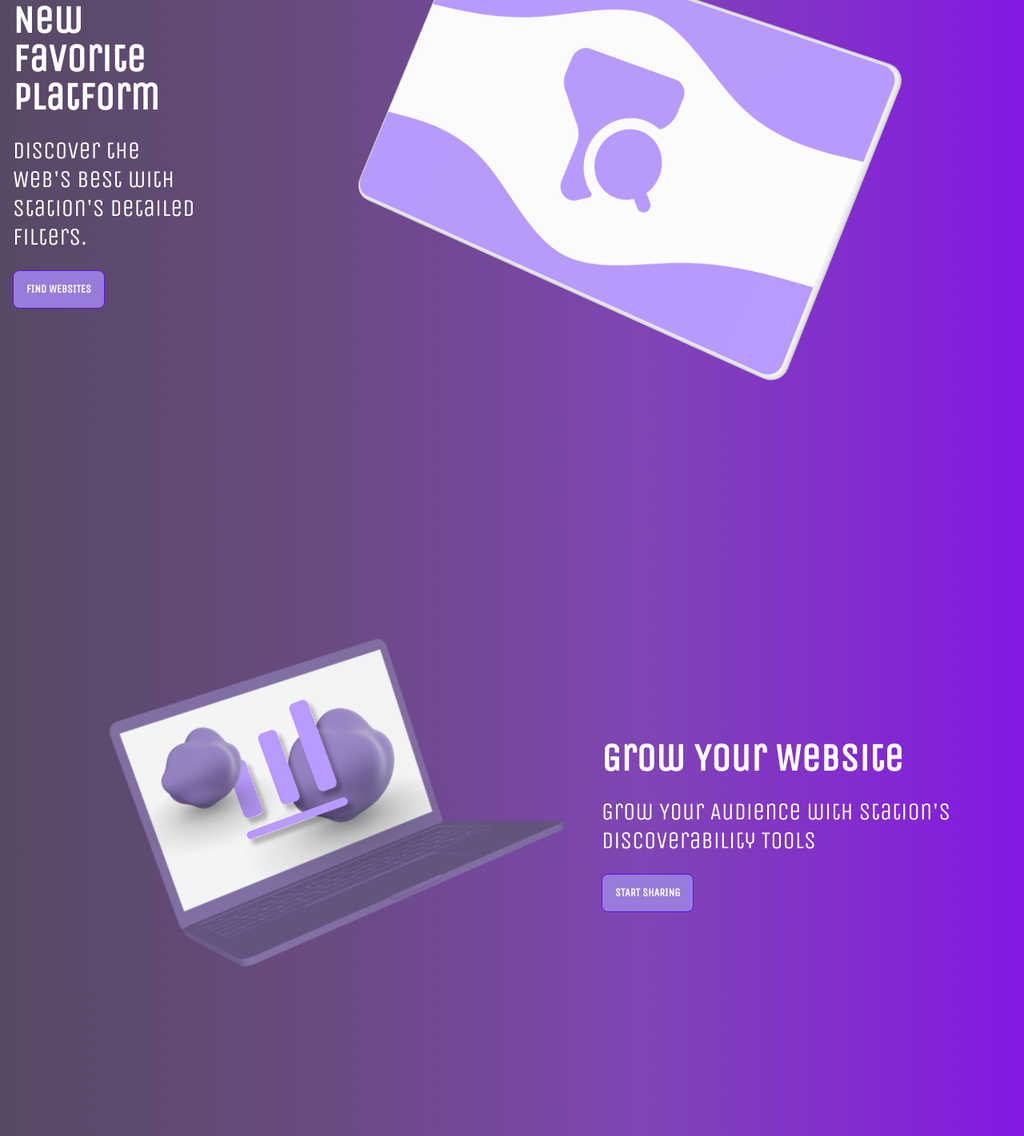
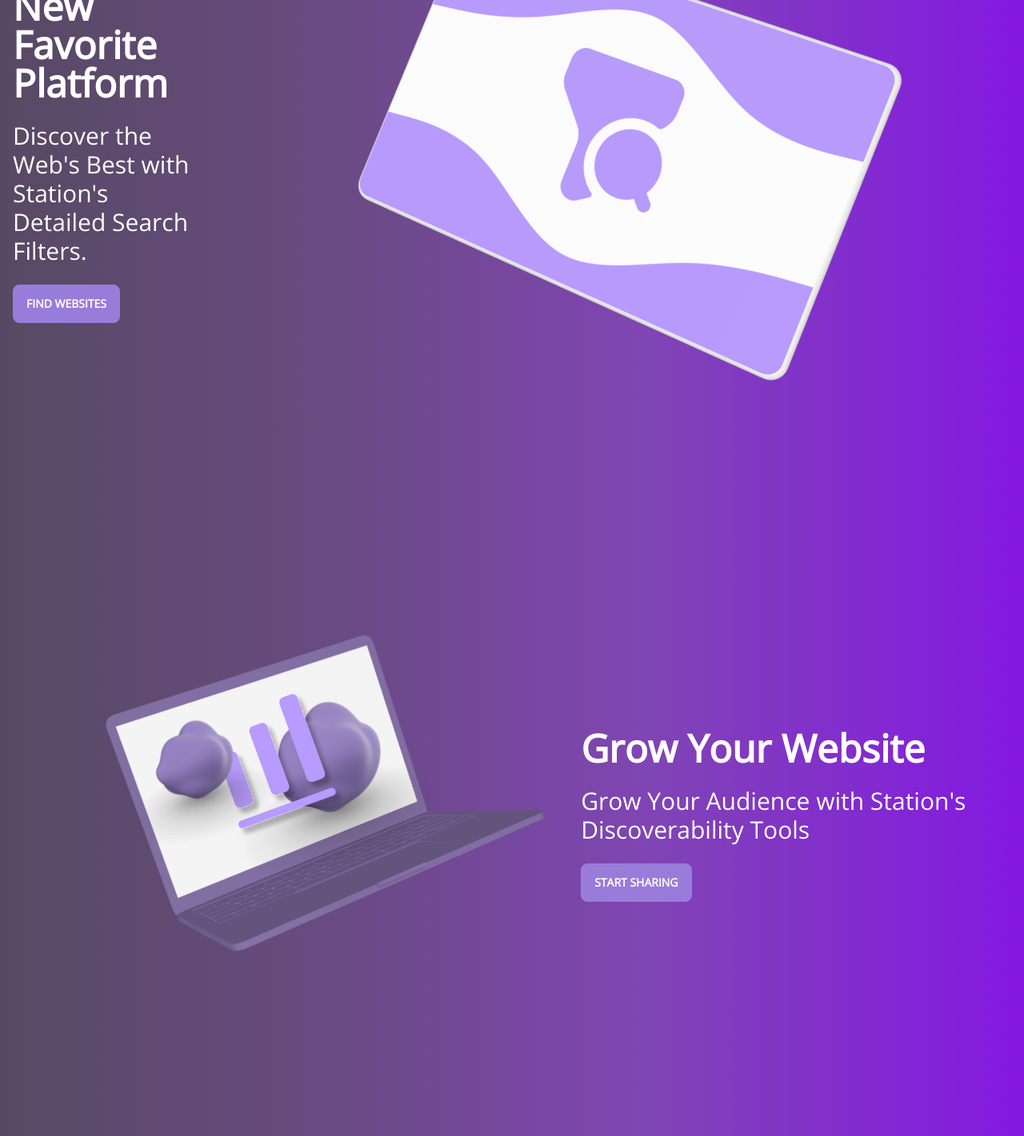
Before and after one commit to StationAPI/station-frontend, a SvelteKit app in the folder station-frontend/: page / in a window 1280 px wide. Shown: the part 380-1801 px from the top of the page at 80% size. Built offline with nearby package versions, Linux system fonts and the light colour scheme.

Commit message:
change font

```diff
--- a/station-frontend/src/app.html
+++ b/station-frontend/src/app.html
@@ -10,9 +10,13 @@ background: linear-gradient(90deg, rgba(87,73,99,1) 0%, rgba(105,75,129,1) 32%,
     <link rel="preconnect" href="https://fonts.gstatic.com" crossorigin>
     <link href="https://fonts.googleapis.com/css2?family=Unica+One&display=swap" rel="stylesheet">
 
+    <link rel="preconnect" href="https://fonts.googleapis.com">
+<link rel="preconnect" href="https://fonts.gstatic.com" crossorigin>
+<link href="https://fonts.googleapis.com/css2?family=Open+Sans&display=swap" rel="stylesheet">
+
 		%sveltekit.head%
 	</head>
-	<body data-sveltekit-preload-data="hover" style="font-family: 'Unica One'"></body>
+	<body data-sveltekit-preload-data="hover" style="font-family: 'Open Sans'"></body>
 		<div style="display: contents">%sveltekit.body%</div>
 	</body>
 </html>
--- a/station-frontend/src/routes/+layout.svelte
+++ b/station-frontend/src/routes/+layout.svelte
@@ -4,7 +4,7 @@
 
 <div
   class="navbar text-primary-content"
-  style="background: rgb(87,73,99);
+  style="background: rgb(87,73,99); font-family: 'Unica One';
 background: linear-gradient(90deg, rgba(87,73,99,1) 0%, rgba(105,75,129,1) 32%, rgba(128,69,180,1) 63%, rgba(132,24,227,1) 100%);"
 >
   <div class="flex-1">
@@ -63,6 +63,6 @@ background: linear-gradient(90deg, rgba(87,73,99,1) 0%, rgba(105,75,129,1) 32%,
 
 <style>
   * {
-    font-family: "Unica One", Courier, monospace;
+    font-family: "Open Sans", Courier, monospace;
   }
 </style>
--- a/station-frontend/src/routes/+page.svelte
+++ b/station-frontend/src/routes/+page.svelte
@@ -14,9 +14,11 @@ background: linear-gradient(90deg, rgba(87,73,99,1) 0%, rgba(105,75,129,1) 32%,
     <div class="text-primary-content">
       <h1 class="text-5xl font-bold">Find Your New Favorite Platform</h1>
       <p class="py-6 text-3xl">
-        Discover the Web's Best with Station's Detailed Filters.
+        Discover the Web's Best with Station's Detailed Search Filters.
       </p>
-      <button class="btn btn-primary" style="background-color: #997CDA;"
+      <button
+        class="btn btn-primary"
+        style="background-color: #997CDA; border-color: #997CDA;"
         >Find Websites</button
       >
     </div>
@@ -36,7 +38,9 @@ background: linear-gradient(90deg, rgba(87,73,99,1) 0%, rgba(105,75,129,1) 32%,
       <h2 class="py-6 text-3xl">
         Grow Your Audience with Station's Discoverability Tools
       </h2>
-      <button class="btn btn-primary" style="background-color: #997CDA;"
+      <button
+        class="btn btn-primary"
+        style="background-color: #997CDA; border-color:#997CDA;"
         >Start Sharing</button
       >
     </div>
```
